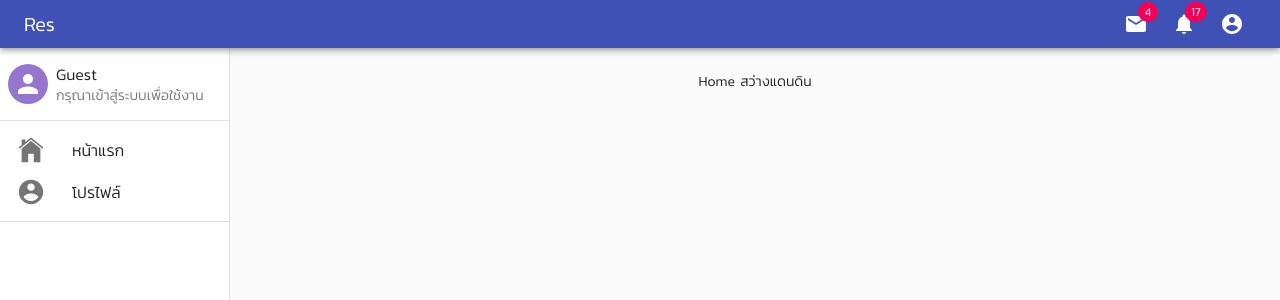
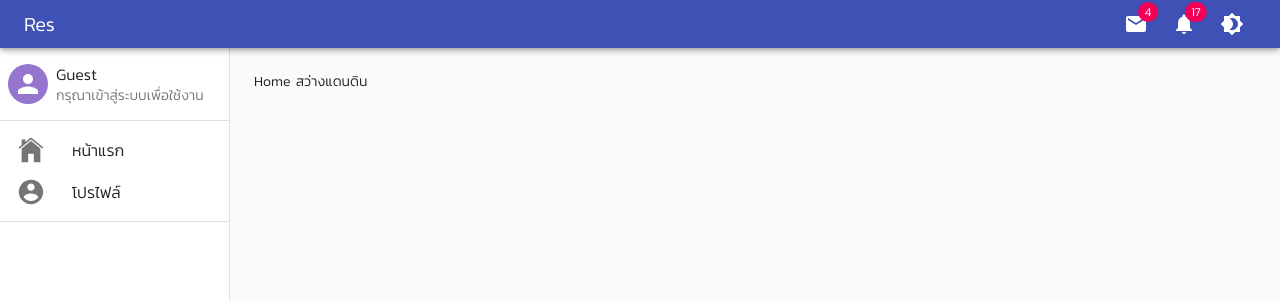
Before and after one commit to swd72/prototype-system, a React (Create React App) app: page /side/index in a window 1280 px wide. Shown: the top 300 px of the page. Built offline with nearby package versions, Linux system fonts and the light colour scheme.

Commit message:
last-update 15-1-64

```diff
--- a/package.json
+++ b/package.json
@@ -16,6 +16,7 @@
     "history": "4.10.1",
     "jwt-decode": "^3.1.2",
     "react": "^17.0.1",
+    "react-compound-timer": "^1.2.0",
     "react-cookie": "^4.0.3",
     "react-dom": "^17.0.1",
     "react-hook-form": "^6.14.1",
@@ -27,6 +28,7 @@
     "react-top-loading-bar": "^2.0.1",
     "reactstrap": "^8.8.1",
     "redux": "^4.0.5",
+    "styled-components": "^5.2.1",
     "web-vitals": "^0.2.4",
     "workbox-background-sync": "^5.1.3",
     "workbox-broadcast-update": "^5.1.3",
--- a/src/App.css
+++ /dev/null
@@ -1,38 +0,0 @@
-.App {
-  text-align: center;
-}
-
-.App-logo {
-  height: 40vmin;
-  pointer-events: none;
-}
-
-@media (prefers-reduced-motion: no-preference) {
-  .App-logo {
-    animation: App-logo-spin infinite 20s linear;
-  }
-}
-
-.App-header {
-  background-color: #282c34;
-  min-height: 100vh;
-  display: flex;
-  flex-direction: column;
-  align-items: center;
-  justify-content: center;
-  font-size: calc(10px + 2vmin);
-  color: white;
-}
-
-.App-link {
-  color: #61dafb;
-}
-
-@keyframes App-logo-spin {
-  from {
-    transform: rotate(0deg);
-  }
-  to {
-    transform: rotate(360deg);
-  }
-}
--- a/src/App.js
+++ b/src/App.js
@@ -1,10 +1,8 @@
 import React from "react";
-import "./App.css";
 import ProviderRoot from "./provider";
 import { Router } from "react-router-dom";
 import { createBrowserHistory } from "history";
 import { CookiesProvider } from "react-cookie";
-
 
 const browserHistory = createBrowserHistory({
   basename: process.env.PUBLIC_URL,
--- a/src/provider/AuthProvider.js
+++ b/src/provider/AuthProvider.js
@@ -1,18 +1,22 @@
 import React, { createContext, useState } from "react";
 // import jwt_decode from "jwt-decode";
+import { useCookies } from "react-cookie";
 
 export const AuthContext = createContext({});
 export const AuthProvider = ({ children }) => {
   const [user, setUser] = useState(null);
+  const [cookies, setCookie, removeCookie] = useCookies(['user']);
 
   return (
     <AuthContext.Provider
       value={{
         user,
+        cookies,
         setUser,
         login: async (username, password) => {
           try {
-            console.log(username, password)
+            console.log(username, password);
+            setCookie("user", { username, password }, { path: "/" });
           } catch (e) {
             // setLoading(false);
             console.log(e);
@@ -26,6 +30,9 @@ export const AuthProvider = ({ children }) => {
         },
         logout: async () => {
           try {
+            console.log('ddddd')
+            removeCookie('user')
+            removeCookie('name')
           } catch (e) {
             console.error(e);
           }
--- a/src/provider/RootNavigation.js
+++ b/src/provider/RootNavigation.js
@@ -1,4 +1,4 @@
-import React, { useState, useContext, useRef } from "react";
+import React, { useState, useContext, useRef, useEffect } from "react";
 import PropTypes from "prop-types";
 import clsx from "clsx";
 import { Switch, Route, Redirect } from "react-router-dom";
@@ -8,8 +8,8 @@ import Divider from "@material-ui/core/Divider";
 import Drawer from "@material-ui/core/Drawer";
 import Hidden from "@material-ui/core/Hidden";
 import IconButton from "@material-ui/core/IconButton";
-import Menu from "@material-ui/core/Menu";
-import MenuItem from "@material-ui/core/MenuItem";
+// import Menu from "@material-ui/core/Menu";
+// import MenuItem from "@material-ui/core/MenuItem";
 import AccountCircle from "@material-ui/icons/AccountCircle";
 import List from "@material-ui/core/List";
 import ListItem from "@material-ui/core/ListItem";
@@ -31,11 +31,14 @@ import useMediaQuery from "@material-ui/core/useMediaQuery";
 import Badge from "@material-ui/core/Badge";
 import MailIcon from "@material-ui/icons/Mail";
 import NotificationsIcon from "@material-ui/icons/Notifications";
+import Brightness4Icon from "@material-ui/icons/Brightness4";
+import BrightnessHighIcon from "@material-ui/icons/BrightnessHigh";
 import { Container } from "@material-ui/core";
 import ClickAwayListener from "@material-ui/core/ClickAwayListener";
 import Grow from "@material-ui/core/Grow";
 import Paper from "@material-ui/core/Paper";
 import Popper from "@material-ui/core/Popper";
+import { AuthContext } from "./AuthProvider";
 
 const drawerWidth = 230;
 
@@ -94,10 +97,10 @@ const useStyles = (props) =>
       backgroundColor: "red",
     },
     popper: {
-      marginTop:5,
+      marginTop: 5,
       marginLeft: 25,
-      marginRight: 15
-    }
+      marginRight: 15,
+    },
   }));
 
 function ResponsiveDrawer(props) {
@@ -110,13 +113,19 @@ function ResponsiveDrawer(props) {
   const [openMessage, setOpenMessage] = useState(false);
   const anchorRef = useRef(null);
 
-  const [anchorEl, setAnchorEl] = useState(null);
-  const barMenuOpen = Boolean(anchorEl);
+  const [openAccount, setOpenAccount] = useState(false);
+  const anchorRefAccount = useRef(null);
+
   const [sidemenu] = useState(route);
   const token = useSelector((state) => state.token);
   const matches_sm = useMediaQuery((theme) => theme.breakpoints.up("md"));
 
-  const { progress } = useContext(StateContext);
+  const { progress, styleMode, toggleStyle } = useContext(StateContext);
+  const { cookies, logout } = useContext(AuthContext);
+
+  useEffect(() => {
+    console.log(cookies);
+  }, [cookies]);
 
   const handleDrawerToggle = () => {
     setMobileOpen(!mobileOpen);
@@ -138,15 +147,20 @@ function ResponsiveDrawer(props) {
     if (event.key === "Tab") {
       event.preventDefault();
       setOpenMessage(false);
+      setOpenMessage(false);
     }
   }
 
-  const handleMenu = (event) => {
-    setAnchorEl(event.currentTarget);
+  const handleMenu = () => {
+    setOpenAccount((prevOpen) => !prevOpen);
   };
 
-  const handleClose = () => {
-    setAnchorEl(null);
+  const handleClose = (event) => {
+    if (anchorRefAccount.current && anchorRefAccount.current.contains(event.target)) {
+      return;
+    }
+
+    setOpenAccount(false);
   };
 
   const getRoutes = (routes) => {
@@ -236,7 +250,18 @@ function ResponsiveDrawer(props) {
     <div className={classes.root}>
       <CssBaseline />
       <AppBar position="fixed" className={classes.appBar}>
-        <Toolbar variant="dense">
+        <Toolbar
+          variant="dense"
+          style={
+            styleMode === "dark"
+              ? {
+                  backgroundColor: "#424242",
+                  borderBottom: "85888C 1px",
+                  color: "#FFFFFF",
+                }
+              : {}
+          }
+        >
           <IconButton
             color="inherit"
             aria-label="open drawer"
@@ -251,7 +276,6 @@ function ResponsiveDrawer(props) {
           </Typography>
           <div className={classes.grow} />
           <div>
-
             <IconButton
               ref={anchorRef}
               aria-controls={openMessage ? "menu-list-grow" : undefined}
@@ -262,22 +286,6 @@ function ResponsiveDrawer(props) {
               <Badge badgeContent={4} color="secondary">
                 <MailIcon /> {/*NotificationsIcon Message*/}
               </Badge>
-            </IconButton>
-
-            <IconButton aria-label="show 17 new notifications" color="inherit">
-              <Badge badgeContent={17} color="secondary">
-                <NotificationsIcon /> {/*NotificationsIcon */}
-              </Badge>
-            </IconButton>
-
-            <IconButton
-              aria-label="account of current user"
-              aria-controls="menu-appbar"
-              aria-haspopup="true"
-              onClick={handleMenu}
-              color="inherit"
-            >
-              <AccountCircle /> {/*User Account Menu*/}
             </IconButton>
             <Popper
               open={openMessage}
@@ -302,9 +310,7 @@ function ResponsiveDrawer(props) {
                           <ListItemText
                             className="text-center"
                             primary={
-                              <Typography variant="body1">
-                                Message
-                              </Typography>
+                              <Typography variant="body1">Message</Typography>
                             }
                           />
                         </ListItem>
@@ -357,29 +363,85 @@ function ResponsiveDrawer(props) {
               )}
             </Popper>
 
-            {token?.user && (
-              <Menu
-                id="menu-appbar"
-                anchorEl={anchorEl}
-                anchorOrigin={{
-                  vertical: "top",
-                  horizontal: "right",
-                }}
-                keepMounted
-                transformOrigin={{
-                  vertical: "top",
-                  horizontal: "right",
-                }}
-                open={barMenuOpen}
-                onClose={handleClose}
-              >
-                <MenuItem onClick={() => history.push("/profile")}>
-                  Profile
-                </MenuItem>
-                <MenuItem onClick={() => history.push("/logout")}>
-                  ออกจากระบบ
-                </MenuItem>
-              </Menu>
+            <IconButton aria-label="show 17 new notifications" color="inherit">
+              <Badge badgeContent={17} color="secondary">
+                <NotificationsIcon /> {/*NotificationsIcon */}
+              </Badge>
+            </IconButton>
+
+            <IconButton
+              aria-label="mode "
+              color="inherit"
+              onClick={toggleStyle}
+            >
+              {styleMode === "light" ? (
+                <Brightness4Icon />
+              ) : (
+                <BrightnessHighIcon />
+              )}
+            </IconButton>
+
+            {cookies?.user?.username && (
+              <>
+                <IconButton
+                  ref={anchorRefAccount}
+                  aria-controls={openAccount ? "menu-list-grow" : undefined}
+                  aria-haspopup="true"
+                  onClick={handleMenu}
+                  color="inherit"
+                >
+                  <AccountCircle /> {/*User Account Menu*/}
+                </IconButton>
+
+                <Popper
+                  open={openAccount}
+                  anchorEl={anchorRefAccount.current}
+                  role={undefined}
+                  transition
+                  disablePortal
+                  className={classes.popper}
+                >
+                  {({ TransitionProps, placement }) => (
+                    <Grow
+                      {...TransitionProps}
+                      style={{
+                        transformOrigin:
+                          placement === "bottom"
+                            ? "center top"
+                            : "center bottom",
+                      }}
+                    >
+                      <Paper>
+                        <ClickAwayListener onClickAway={handleClose}>
+                          <List
+                            id="menu-list-grow"
+                            onKeyDown={handleListKeyDown}
+                          >
+                            <ListItem
+                              alignItems="flex-start"
+                              button
+                              onClick={() => history.push("/profile")}
+                            >
+                              <ListItemText primary="Profile" />
+                            </ListItem>
+                            <Divider />
+                            <ListItem
+                              alignItems="flex-start"
+                              button
+                              onClick={() => {
+                                logout();
+                                setOpenAccount(false);
+                              }}
+                            >
+                              <ListItemText primary="ออกจากระบบ" />
+                            </ListItem>
+                          </List>
+                        </ClickAwayListener>
+                      </Paper>
+                    </Grow>
+                  )}
+                </Popper>
+              </>
             )}
           </div>
         </Toolbar>
--- a/src/provider/StateProvider.js
+++ b/src/provider/StateProvider.js
@@ -1,17 +1,42 @@
 import React, { createContext, useState } from "react";
+import { createMuiTheme } from "@material-ui/core/styles";
+import { ThemeProvider } from "@material-ui/styles";
 
 export const StateContext = createContext({});
 export const StateProvider = ({ children }) => {
   const [progress, setProgress] = useState(0);
+  const [styleMode, setStyleMode] = useState(
+    localStorage.getItem("styleMode") === "dark" ? "dark" : "light"
+  );
+
+  const THEME = createMuiTheme({
+    typography: {
+      fontFamily: '"Kanit-Light"',
+      fontSize: 14,
+      fontWeightLight: 300,
+      fontWeightRegular: 400,
+      fontWeightMedium: 500,
+    },
+    palette: {
+      type: styleMode,
+    },
+  });
+
+  const toggleStyle = () => {
+    setStyleMode((prev) => (prev === "light" ? "dark" : "light"));
+    localStorage.setItem("styleMode", styleMode === "light" ? "dark" : "light");
+  };
 
   return (
     <StateContext.Provider
       value={{
         progress,
+        styleMode,
         setProgress,
+        toggleStyle,
       }}
     >
-      {children}
+      <ThemeProvider theme={THEME}>{children}</ThemeProvider>
     </StateContext.Provider>
   );
 };
--- a/src/views/Profile.js
+++ b/src/views/Profile.js
@@ -1,18 +1,25 @@
-import React from "react";
+import React, { useContext } from "react";
 import Button from "@material-ui/core/Button";
 import { Form, FormGroup, Label, Input, Container } from "reactstrap";
 import { useForm } from "react-hook-form";
 // import { useSelector } from "react-redux";
 import Chip from "@material-ui/core/Chip";
 import Avatar from "@material-ui/core/Avatar";
+import { StateContext } from "../provider/StateProvider";
 
+const dark_style = {
+  backgroundColor: "#303030",
+  borderBottom: "85888C 1px",
+  color: "#FFFFFF",
+};
 export default function FullScreenDialog(props) {
   // const token = useSelector((state) => state.token);
 
   const { register, handleSubmit } = useForm({});
+  const { styleMode } = useContext(StateContext);
 
   const onSubmitFirstForm = async (values) => {
-    console.log({ variables: { ...values} })
+    console.log({ variables: { ...values } });
   };
 
   return (
@@ -24,6 +31,7 @@ export default function FullScreenDialog(props) {
               <FormGroup>
                 <Label for="username">ชื่อผู้ใช้งาน</Label>
                 <Input
+                  style={styleMode === "dark" ? dark_style : {}}
                   name="username"
                   innerRef={register}
                   disabled
@@ -33,6 +41,7 @@ export default function FullScreenDialog(props) {
               <FormGroup>
                 <Label for="fname">ชื่อ</Label>
                 <Input
+                  style={styleMode === "dark" ? dark_style : {}}
                   name="fname"
                   innerRef={register}
                 />
@@ -41,6 +50,7 @@ export default function FullScreenDialog(props) {
               <FormGroup>
                 <Label for="lname">นามสกุล</Label>
                 <Input
+                  style={styleMode === "dark" ? dark_style : {}}
                   name="lname"
                   innerRef={register}
                 />
@@ -49,13 +59,9 @@ export default function FullScreenDialog(props) {
               <FormGroup>
                 <Label for="userTypes">ประเภทผู้ใช้ &nbsp;&nbsp;</Label>
                 <Chip
-                        avatar={
-                          <Avatar>
-                            {'G'}
-                          </Avatar>
-                        }
+                  avatar={<Avatar>{"G"}</Avatar>}
                   key={"chip"}
-                        label={'val2.user_type_name'}
+                  label={"val2.user_type_name"}
                   clickable
                   color="primary"
                   variant="outlined"
@@ -66,14 +72,9 @@ export default function FullScreenDialog(props) {
                 <Label for="userWork">งานที่บันทึกข้อมูล &nbsp;&nbsp;</Label>
               </FormGroup>
 
-                <Button
-                  variant="contained"
-                  color="primary"
-                  type="submit"
-                >
+              <Button variant="contained" color="primary" type="submit">
                 บันทึกข้อมูล
               </Button>
-
             </Container>
           </Form>
         </div>
```
Also changed, not shown: src/index.js (+0 -14 lines), src/route.js (+7 -15 lines), src/index.css (line endings or trailing spaces), 2 other files (tests, documents, lock files or other folders). Lines whose indentation alone changed are shown as unchanged.
